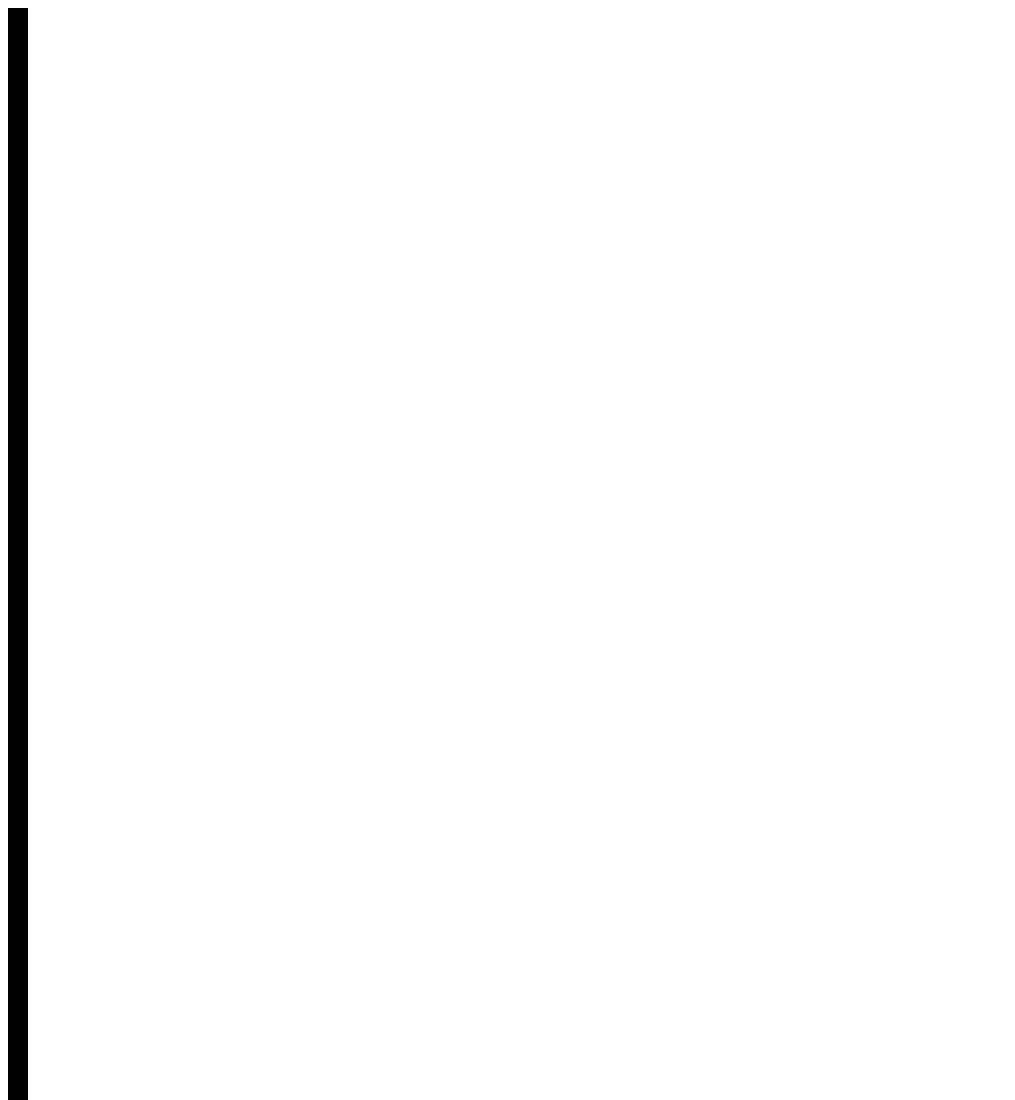
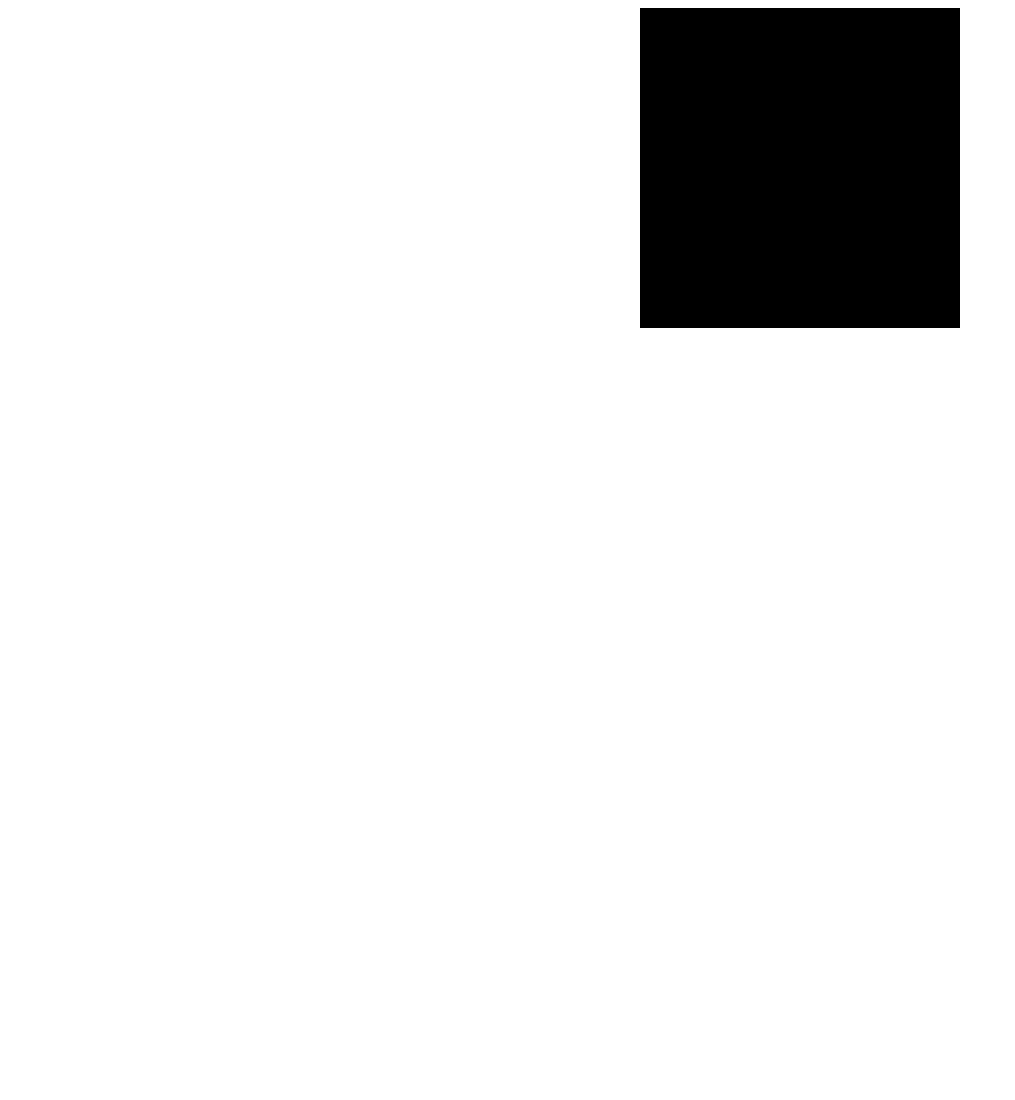
Before and after one commit to RamyaEyer/etch-a-sketch, a plain HTML site: page index.html in a window 1280 px wide. Shown: the top 1100 px of the page, without its empty margins (0-1015 px from the left). After the commit the page ends 800 px from the top, so only its background shows below. Drawn offline with Linux system fonts and the light colour scheme.

Commit message:
Grid has been created. More info needed on repeat() as well as CSS units

```diff
--- a/etch-a-sketch.js
+++ b/etch-a-sketch.js
@@ -9,9 +9,9 @@ for(i = 0 ; i < rowNum * colNum ; i++ ){
     div.style.height = "20px";
     div.style.width = "20px";
     div.style.background = "black";
+    container.style.gridTemplateRows = "repeat(16, 1fr)";  //Figure out why this doesn't like variables
+    container.style.gridTemplateColumns = "repeat(16, 1fr)";
+    //Increasing margins forces everything together, more needs to be understood about gridTemplateRows and repeat
     container.appendChild(div);
 
 }
-
-container.style.gridTemplateRows = "repeat(${rowNum}, 1fr)";
-container.style.gridTemplateColumns = "repeat(${colNum}, 1fr)";
--- a/style.css
+++ b/style.css
@@ -1,6 +1,10 @@
 .container{
 
     display: grid;
+    height: "500px";
+    width: "500px";
+    margin-left: 50%;
+    margin-right: 50%;
 
 }
 
```
